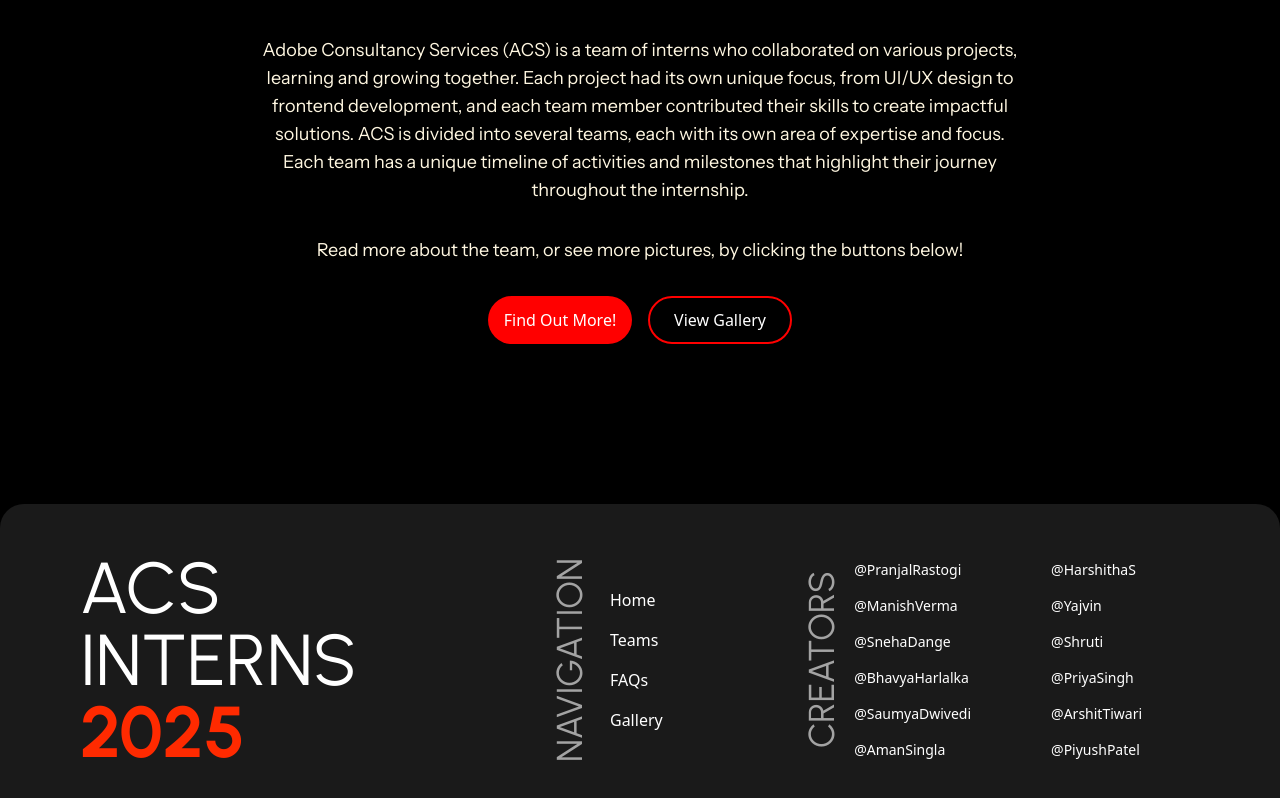
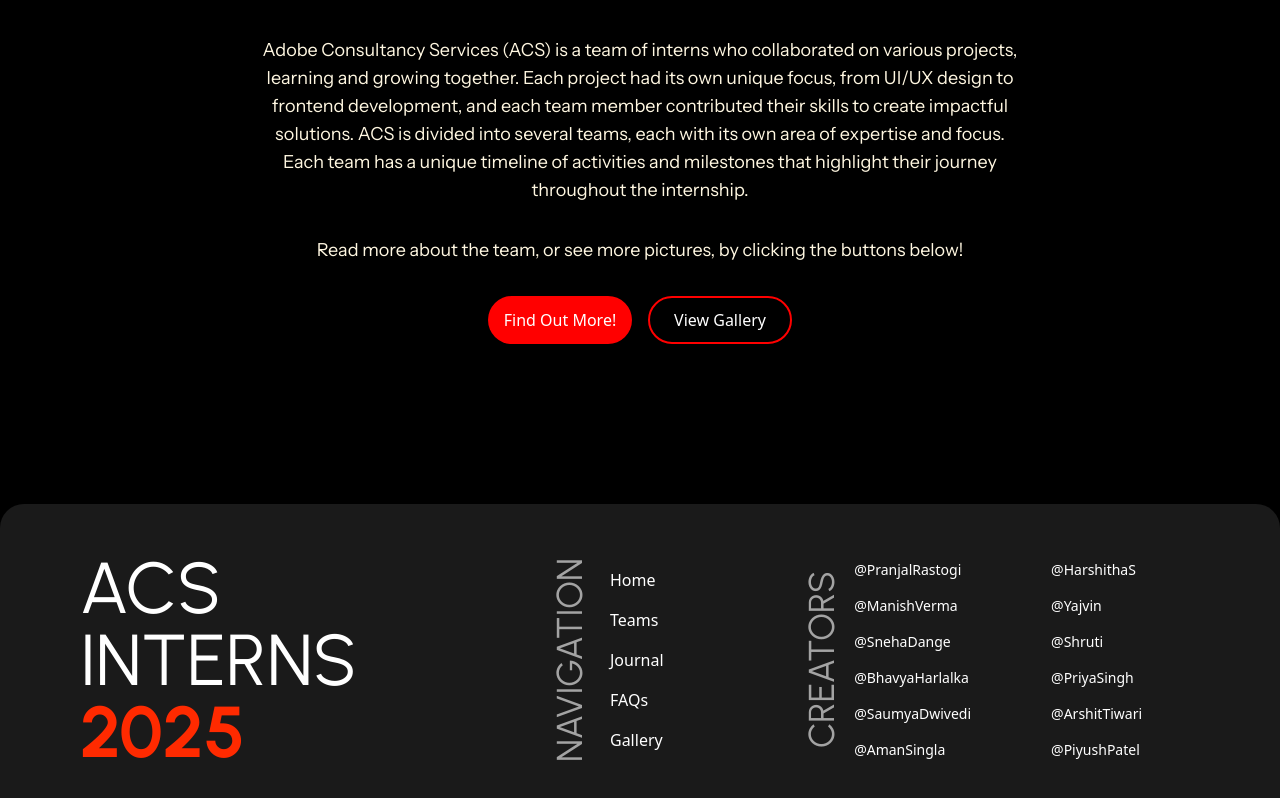
Before and after one commit to manishvermanov1911/intern-s-portal, a React (Vite) app: page / in a window 1280 px wide. Shown: the part 1588-2386 px from the top of the page. Built offline with nearby package versions, Linux system fonts and the light colour scheme.

Commit message:
updated data

```diff
--- a/src/Components/Footer.jsx
+++ b/src/Components/Footer.jsx
@@ -1,10 +1,11 @@
 import React from "react";
 
 const navLinks = [
-  { name: "Home", href: import.meta.env.BASE_URL },
-  { name: "Teams", href: import.meta.env.BASE_URL + "teams" },
-  { name: "FAQs", href: import.meta.env.BASE_URL + "faq" },
-  { name: "Gallery", href: import.meta.env.BASE_URL + "gallery" },
+  { name: "Home", href: "/" },
+  { name: "Teams", href: "/portal/teams" },
+  { name: "Journal", href: "/portal/journal" },
+  { name: "FAQs", href: "/portal/faq" },
+  { name: "Gallery", href: "/portal/gallery" },
 ];
 
 const creators = [
```
